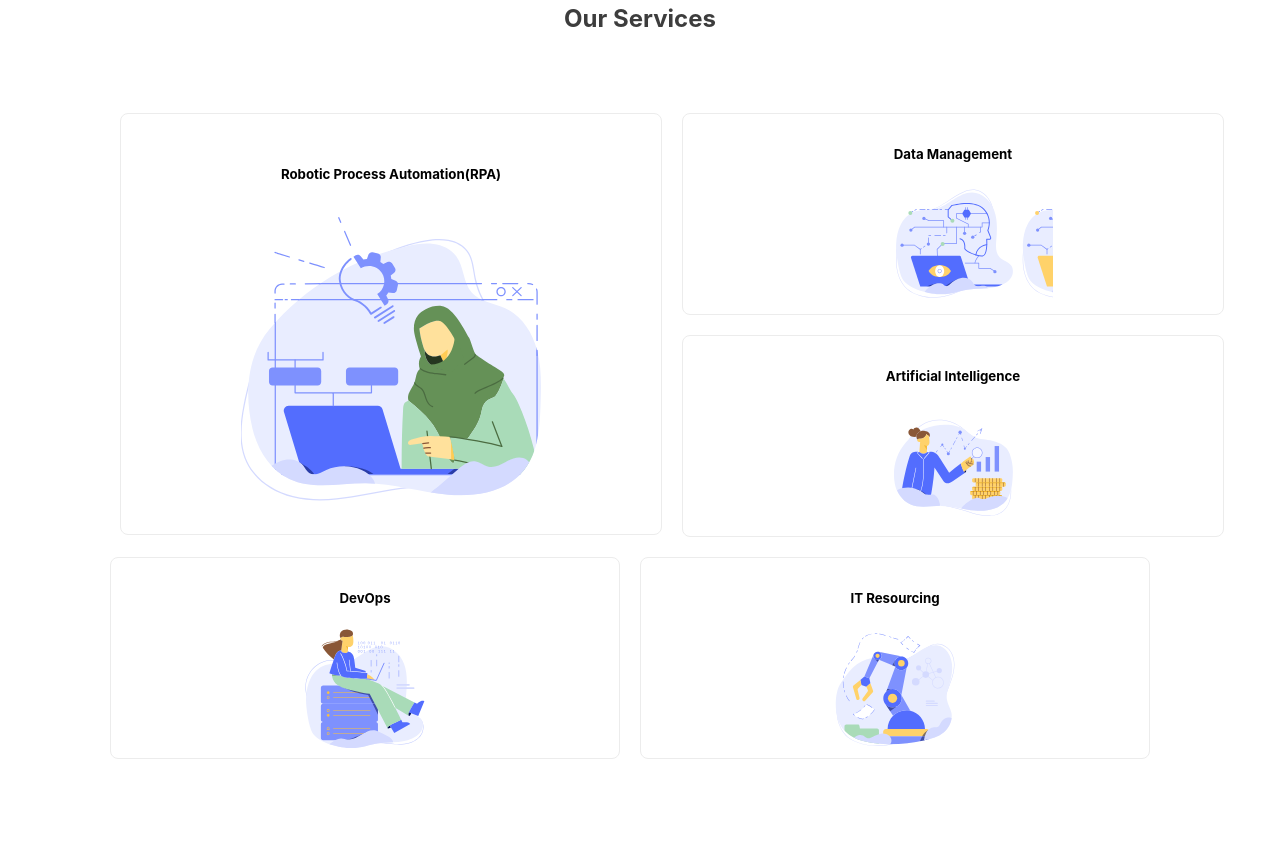
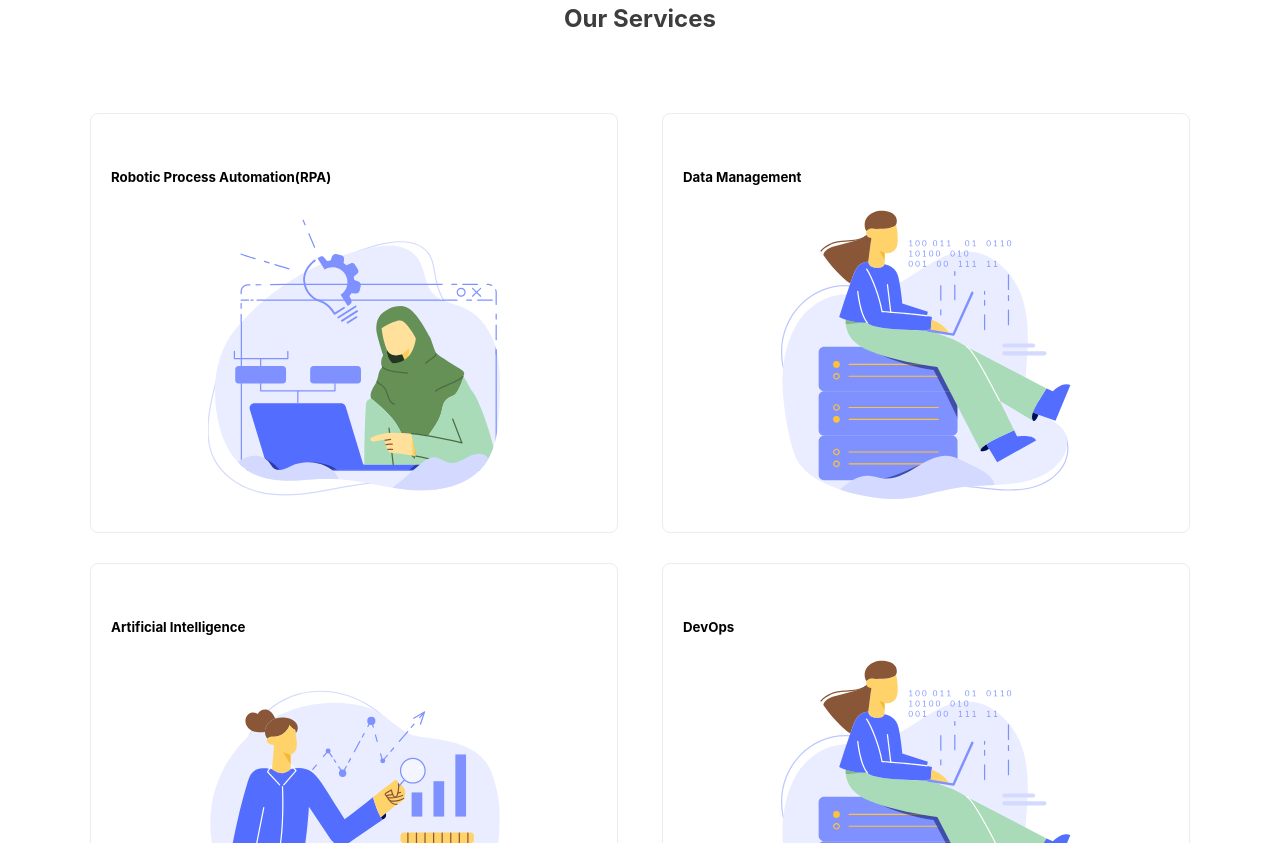
Before and after one commit to AnvithaBekal1/Assignment1, a plain HTML site: page index.html in a window 1280 px wide. Shown: the part 116-959 px from the top of the page. Drawn offline with Linux system fonts and the light colour scheme.

Commit message:
final modifications

```diff
--- a/css/stylesheet.css
+++ b/css/stylesheet.css
@@ -1,15 +1,20 @@
+*{
+    box-sizing: border-box;
+}
+
 body{
     margin:0;
     font-family: sans-serif;
     font-size: 16px;
     font-family: -apple-system, BlinkMacSystemFont, 'Segoe UI', Roboto, Oxygen, Ubuntu, Cantarell, 'Open Sans', 'Helvetica Neue', sans-serif;
     align-content: center;
+    resize:both;
 }
 .logoniv{
     display:flex;
     justify-content: space-between;
     align-items:center;
-    padding: 0 20px;
+
 }
 .logoniv h5{
     margin-left: 40px;
@@ -17,13 +22,15 @@ body{
     color: #3d3d3d;
 }
 .header{
-    margin-left: 80px;
-    margin-right: 120px;
     padding:0px 20px;
     color:#aaa ;
     display:flex;
     justify-content: space-between;
     align-items:center;
+}
+.container{
+ margin:0 auto;
+ width: 1100px;
 }
 .header h5{
     font-weight: lighter;
@@ -53,98 +60,35 @@ body{
     text-align: center;
     margin-bottom: 80px;
 }
-.feature{
+.row{
     display: flex;
-    justify-content:space-evenly;
-    margin-left: 120px;
-    margin-right: 120px;
-
+    flex-wrap: wrap;
+    justify-content: space-between;
 }
-.feature{
-    margin-top: 20px;
-}
-.rpa{
+.box{
     border-width: thin;
     border:1px solid #ececec;
     background-color:#fff;
-    width:500px;
     height:420px;
     align-content: center;
     padding: 0 20px;
-    box-shadow: 2px #aaa;
     border-radius: 8px;
-
-  }
-
-  .dm{
-      margin: 0 20px;
-      border-width: thin;
-      border:1px solid #ececec;
-      background-color:#fff;
-      width:500px;
-      height:200px;
-      align-content: center;
-      padding:0 20px;
-      box-shadow: 2px #f5f5f5;
-      border-radius: 8px;
-      margin-bottom: 20px;
-
-
-  }
-  .ai{
-    margin:10px 20px;
-    border-width: thin;
-    border:1px solid #ececec;
-    background-color:#fff;
-    width:500px;
-    height:200px;
-    align-content: center;
-    padding: 0 20px;
-    box-shadow: 2px #f5f5f5;
-    border-radius: 8px;
-  }
-
-.feature2{
-    display: flex;
-    justify-content:space-evenly;
-    margin-left: 90px;
-    margin-right: 130px;
+    width:48%;
+    margin-bottom: 30px;
 
 }
-.devops{
-    margin:10px 20px;
-  border-width: thin;
-  border:1px solid #ececec;
-  background-color:#fff;
-  width:500px;
-  height:200px;
-  align-content: center;
-  padding: 0 20px;
-  box-shadow: 2px#f5f5f5;
-  border-radius: 8px;
-}
-.it{
-  border-width: thin;
-  border:1px solid #ececec;
-  background-color:#fff;
-  width:500px;
-  height:200px;
-  align-content: center;
-  padding: 0 20px;
-  box-shadow: 2px #f5f5f5;
-  border-radius: 8px;
-  margin-top: 10px;
-}
-
-.down-logo{
-    margin-top: 80px;
-    margin-left: 80px;
+.box img{
+   width: 60%;
+    display: block;
+    margin-left: auto;
+    margin-right: auto;
+  }
+.footer-logo{
+    /*margin-top: 80px;
+    margin-left: 80px;*/
     margin-right: 200px;
-    padding:0 40px;
 }
 .footer{
-    margin-left: 120px;
-    margin-right: 10px;
     display:flex;
     justify-content:space-between;
     align-content: center;
@@ -159,7 +103,9 @@ body{
 .footer h5{
     font-size:11px;
     color:#aaa;
+    margin-bottom: 40px;
 }
 .socialmedia img{
        padding: 0 10px;
+       width: 30px;
 }
--- a/index.html
+++ b/index.html
@@ -4,14 +4,16 @@
 <head>
     <meta charset="UTF-8">
     <meta http-equiv="X-UA-Compatible" content="IE=edge">
-    <meta name="viewport" content="width=device-width, initial-scale=1.0">
-    <title>Rihal</title>
+    <meta name="viewport" content="width=device-width, initial-scale=1">
+
     <link rel="stylesheet" href="css/stylesheet.css">
     </head>
 <body>
+    <header>
+    <div class="container">
         <div class="header">
             <div class="logoniv">
-        <img src="images/rihal_logo.svg" alt="Logo" width=100px height=100px>
+                <img src="images/rihal_logo.svg" alt="Logo" width="100px" height="100px">
                 <h5>english <img src="images/arrow-down-sign-to-navigate (1).svg" alt="" width="7px" height="7px"></h5>
                 <img src="images/settings.svg" alt="Settings Icon" width="12px" height="12px">
             </div>
@@ -22,42 +24,47 @@
                 <li><a href="#">Talk to Us</a></li>
             </ul>
         </div>
+    </div>
+</header>
+<section>
+    <div class="container">
+        <div class="body">
             <div class="heading">
                 <h2>Our Services</h2>
             </div>
-        <div class="feature">
-            <div class="rpa" style="text-align: center;">
+            <div class="row">
+                <div class="rpa box">
                     <h5>Robotic Process Automation(RPA)</h5>
-                <img src="images/Solution Software Development Final.svg" alt="" width="500px" height="300px">
+                    <img src="images/Solution Software Development Final.svg" alt="" >
                 </div>
-            <div class="d-flex flex-column bd-highlight mb-3">
-            <div class="dm" style="text-align: center;">
+                <div class="dm box">
                     <h5>Data Management</h5>
-                <img src="images/Artificial Intelligence Final.svg" alt="" width="200px" height="120px">
+                    <img src="images/Data Management Final.svg" alt="">
                 </div>
-            <div class="ai" style="text-align: center;">
+                <div class="ai box" >
                     <h5>Artificial Intelligence</h5>
-                <img src="images/Business Intelligence Final.svg" alt="" width="200px"height="120px">
+                    <img src="images/Business Intelligence Final.svg" alt="" >
+                </div>
+                <div class="devops box">
+                    <h5>DevOps</h5>
+                    <img src="images/Data Management Final.svg" alt="" >
+                </div>
+                <div class="it box">
+                    <h5>IT Resourcing</h5>
+                    <img src="images/Enterprise Process Automation Final.svg" alt="" >
                 </div>
             </div>
         </div>
-        <div class="feature2">
-            <div class="devops"style="text-align: center;">
-                <h5>DevOps</h5>
-                <img src="images/Data Management Final.svg" alt="" width="200px" height="120px">
-            </div>
-            <div class="it"style="text-align: center;">
-                <h5>IT Resourcing</h5>
-                <img src="images/Enterprise Process Automation Final.svg" alt="" width="200px" height="120px">
-            </div>
-        </div>
-    <div class="down-logo">
-        <img src="images/rihal_logo.svg" alt="" width="100px" height="100px">
+    </section>
+    <footer>
+        <div class="container">
+            <div class="footer-logo">
+                <img src="images/rihal_logo.svg" alt="" width="100px" height="100px"  >
             </div>
         <div class="footer">
             <div class="reachus">
                 <h5>Reach Us</h5>
-            <img src="images/Main Image 1 Final.svg" alt="" width="50px" height="50px">
+                <img src="images/Main Image 1 Final.svg" alt="" width="90px" height="50px">
                 <p>Gulf Energy Building</p>
                 <p>2nd Floor</p>
                 <p>Chala St. Muscut </p>
@@ -80,11 +87,12 @@
             </div>
             <div class="socialmedia">
                 <h5>Social Media</h5>
-            <img src="images/linkedin.svg" alt="" width="10px" height="10px">
-            <img src="images/twitter.svg" alt="" width="10px" height="10px">
-
+                <img src="images/linkedin.svg" alt=""  >
+                <img src="images/twitter.svg" alt="" >
             </div>
-
         </div>
+    </div>
+</div>
+</footer>
 </body>
 </html>
```
Lines whose indentation alone changed are shown as unchanged.
